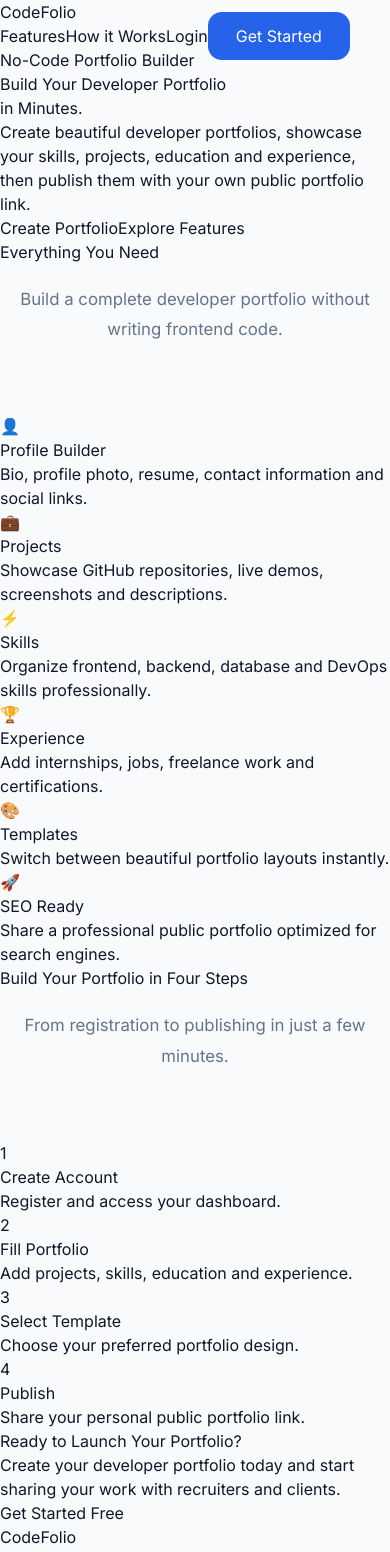
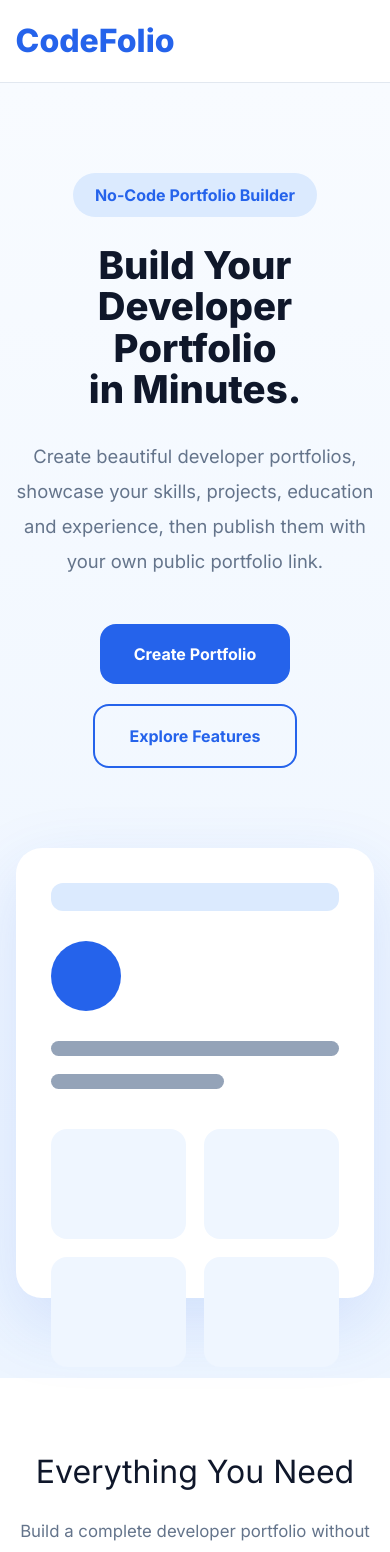
Before and after one commit to mufidshaikh947-ai/CodeFolio, a React (Vite) app in the folder client/: page / in a window 390 px wide. Shown: the top 1552 px of the page. Built offline with nearby package versions, Linux system fonts and the light colour scheme; no server answers.

Commit message:
improve landing page

```diff
--- a/client/src/pages/HomePage.css
+++ b/client/src/pages/HomePage.css
@@ -9,16 +9,17 @@
 =========================================================== */
 
 
-
 /* ===========================================================
    COMMON
 =========================================================== */
 
-.homepage .container{    width:min(1200px,92%);
+.container{
+    width:min(1200px,92%);
     margin:auto;
 }
 
-.homepage section{    padding:90px 0;
+section{
+    padding:90px 0;
 }
 
 .section-subtitle{
@@ -34,7 +35,8 @@
    NAVBAR
 =========================================================== */
 
-.homepage .navbar{
+.navbar{
+
     position:sticky;
     top:0;
     z-index:1000;
@@ -47,7 +49,8 @@
 
 }
 
-.homepage .navbar .container{
+.navbar .container{
+
     height:82px;
 
     display:flex;
@@ -56,34 +59,38 @@
 
 }
 
-.homepage .logo{
+.logo{
+
     font-size:2rem;
     font-weight:800;
     color:#2563eb;
 
 }
 
-.homepage .nav-links{
+.nav-links{
+
     display:flex;
     align-items:center;
     gap:36px;
 
 }
 
-.homepage .nav-links{
+.nav-links a{
+
     font-weight:600;
     color:#475569;
     transition:.25s;
 
 }
 
-.homepage .nav-links a:hover{
+.nav-links a:hover{
 
     color:#2563eb;
 
 }
 
 .btn-nav{
+
     background:#2563eb;
     color:white !important;
 
@@ -93,7 +100,7 @@
 
 }
 
-.homepage .btn-nav:hover{
+.btn-nav:hover{
 
     background:#1d4ed8;
 
@@ -103,7 +110,8 @@
    HERO
 =========================================================== */
 
-.homepage .hero{
+.hero{
+
     background:linear-gradient(
         180deg,
         #f8fbff 0%,
@@ -114,7 +122,8 @@
 
 }
 
-.homepage .hero-grid{
+.hero-grid{
+
     display:grid;
     grid-template-columns:1fr 1fr;
     gap:80px;
@@ -122,7 +131,8 @@
 
 }
 
-.homepage .hero-content h1{
+.hero-content h1{
+
     font-size:4rem;
     line-height:1.08;
     margin:28px 0;
@@ -131,7 +141,8 @@
 
 }
 
-.homepage .hero-content p{
+.hero-content p{
+
     font-size:1.15rem;
     line-height:1.9;
 
@@ -141,7 +152,8 @@
 
 }
 
-.homepage .hero-badge{
+.hero-badge{
+
     display:inline-block;
 
     padding:10px 22px;
@@ -156,14 +168,15 @@
 
 }
 
-.homepage .hero-buttons{
+.hero-buttons{
+
     display:flex;
     gap:20px;
 
 }
 
-.homepage .btn-primary,
-.homepage .btn-secondary{
+.btn-primary,
+.btn-secondary{
 
     padding:18px 34px;
 
@@ -175,41 +188,43 @@
 
 }
 
-.homepage .btn-primary{
+.btn-primary{
 
     background:#2563eb;
     color:white;
 
 }
 
-.homepage .btn-primary:hover{
+.btn-primary:hover{
 
     background:#1d4ed8;
     transform:translateY(-3px);
 
 }
 
-.homepage .btn-secondary{
+.btn-secondary{
 
     border:2px solid #2563eb;
     color:#2563eb;
 
 }
 
-.homepage .btn-secondary:hover{
+.btn-secondary:hover{
 
     background:#2563eb;
     color:white;
 
 }
 
-.homepage .hero-preview{
+.hero-preview{
+
     display:flex;
     justify-content:center;
 
 }
 
-.homepage .browser{
+.browser{
+
     width:470px;
     height:580px;
 
@@ -223,7 +238,8 @@
 
 }
 
-.homepage .browser-top{
+.browser-top{
+
     height:28px;
 
     background:#dbeafe;
@@ -234,7 +250,8 @@
 
 }
 
-.homepage .profile-circle{
+.profile-circle{
+
     width:70px;
     height:70px;
 
@@ -246,7 +263,8 @@
 
 }
 
-.homepage .line{
+.line{
+
     height:15px;
 
     background:#94a3b8;
@@ -257,13 +275,13 @@
 
 }
 
-.homepage .line-long{
+.line-long{
 
     width:100%;
 
 }
 
-.homepage .line-short{
+.line-short{
 
     width:60%;
 
@@ -271,7 +289,7 @@
 
 }
 
-.homepage .card-grid{
+.card-grid{
 
     display:grid;
     grid-template-columns:1fr 1fr;
@@ -279,7 +297,7 @@
 
 }
 
-.homepage .card-grid div{
+.card-grid div{
 
     height:110px;
 
@@ -293,13 +311,13 @@
    FEATURES
 =========================================================== */
 
-.homepage .features{
+.features{
 
     background:white;
 
 }
 
-.homepage .features h2{
+.features h2{
 
     text-align:center;
 
@@ -307,7 +325,7 @@
 
 }
 
-.homepage .feature-grid{
+.feature-grid{
 
     display:grid;
     grid-template-columns:repeat(3,1fr);
@@ -315,7 +333,7 @@
 
 }
 
-.homepage .feature-card{
+.feature-card{
 
     background:#f8fafc;
 
@@ -329,7 +347,7 @@
 
 }
 
-.homepage .feature-card:hover{
+.feature-card:hover{
 
     transform:translateY(-8px);
 
@@ -337,7 +355,7 @@
 
 }
 
-.homepage .icon{
+.icon{
 
     width:72px;
     height:72px;
@@ -356,7 +374,7 @@
 
 }
 
-.homepage .feature-card h3{
+.feature-card h3{
 
     font-size:1.4rem;
 
@@ -364,7 +382,7 @@
 
 }
 
-.homepage .feature-card p{
+.feature-card p{
 
     color:#64748b;
 
@@ -376,13 +394,13 @@
    HOW
 =========================================================== */
 
-.homepage .how{
+.how{
 
     background:#f8fbff;
 
 }
 
-.homepage .how h2{
+.how h2{
 
     text-align:center;
 
@@ -390,7 +408,7 @@
 
 }
 
-.homepage .steps{
+.steps{
 
     display:grid;
     grid-template-columns:repeat(4,1fr);
@@ -398,7 +416,7 @@
 
 }
 
-.homepage .step{
+.step{
 
     background:white;
 
@@ -414,7 +432,7 @@
 
 }
 
-.homepage .step:hover{
+.step:hover{
 
     transform:translateY(-8px);
 
@@ -422,7 +440,7 @@
 
 }
 
-.homepage .step span{
+.step span{
 
     width:74px;
     height:74px;
@@ -445,7 +463,7 @@
 
 }
 
-.homepage .step h3{
+.step h3{
 
     margin-bottom:15px;
 
@@ -453,7 +471,7 @@
 
 }
 
-.homepage .step p{
+.step p{
 
     color:#64748b;
 
@@ -465,7 +483,7 @@
    CTA
 =========================================================== */
 
-.homepage .cta{
+.cta{
 
     background:linear-gradient(
         135deg,
@@ -479,7 +497,7 @@
 
 }
 
-.homepage .cta h2{
+.cta h2{
 
     font-size:3rem;
 
@@ -487,7 +505,7 @@
 
 }
 
-.homepage .cta p{
+.cta p{
 
     max-width:720px;
 
@@ -501,7 +519,7 @@
 
 }
 
-.homepage .btn-white{
+.btn-white{
 
     display:inline-block;
 
@@ -519,7 +537,7 @@
 
 }
 
-.homepage .btn-white:hover{
+.btn-white:hover{
 
     transform:translateY(-4px);
 
@@ -529,7 +547,7 @@
    FOOTER
 =========================================================== */
 
-.homepage .footer{
+footer{
 
     background:white;
 
@@ -537,7 +555,7 @@
 
 }
 
-.homepage .footer-top{
+.footer-top{
 
     padding:70px 0;
 
@@ -547,7 +565,7 @@
 
 }
 
-.homepage .footer-top p{
+.footer-top p{
 
     margin-top:12px;
 
@@ -555,14 +573,14 @@
 
 }
 
-.homepage .footer-links{
+.footer-links{
 
     display:flex;
     gap:35px;
 
 }
 
-.homepage .footer-links a{
+.footer-links a{
 
     font-weight:600;
 
@@ -572,13 +590,13 @@
 
 }
 
-.homepage .footer-links a:hover{
+.footer-links a:hover{
 
     color:#2563eb;
 
 }
 
-.homepage .footer-bottom{
+.footer-bottom{
 
     border-top:1px solid #e2e8f0;
 
@@ -596,21 +614,21 @@
 
 @media (max-width:992px){
 
-    .homepage .hero-grid,
-    .homepage .feature-grid,
-    .homepage .steps{
+    .hero-grid,
+    .feature-grid,
+    .steps{
 
         grid-template-columns:1fr;
 
     }
 
-    .homepage .hero{
+    .hero{
 
         text-align:center;
 
     }
 
-    .homepage .hero-buttons{
+    .hero-buttons{
 
         justify-content:center;
 
@@ -618,13 +636,13 @@
 
     }
 
-    .homepage .hero-content h1{
+    .hero-content h1{
 
         font-size:3rem;
 
     }
 
-    .homepage .browser{
+    .browser{
 
         width:100%;
         max-width:430px;
@@ -632,7 +650,7 @@
 
     }
 
-    .homepage .footer-top{
+    .footer-top{
 
         flex-direction:column;
 
@@ -642,7 +660,7 @@
 
     }
 
-    .homepage .footer-links{
+    .footer-links{
 
         justify-content:center;
 
@@ -650,7 +668,7 @@
 
     }
 
-    .homepage .nav-links{
+    .nav-links{
 
         display:none;
 
@@ -660,26 +678,27 @@
 
 @media (max-width:576px){
 
-.homepage .homepage section{
+    section{
+
         padding:70px 0;
 
     }
 
-    .homepage .hero-content h1{
+    .hero-content h1{
 
         font-size:2.4rem;
 
     }
 
-    .homepage .features h2,
-   .homepage .how h2,
-    .homepage .cta h2{
+    .features h2,
+    .how h2,
+    .cta h2{
 
         font-size:2rem;
 
     }
 
-    .homepage .browser{
+    .browser{
 
         height:450px;
 
```
